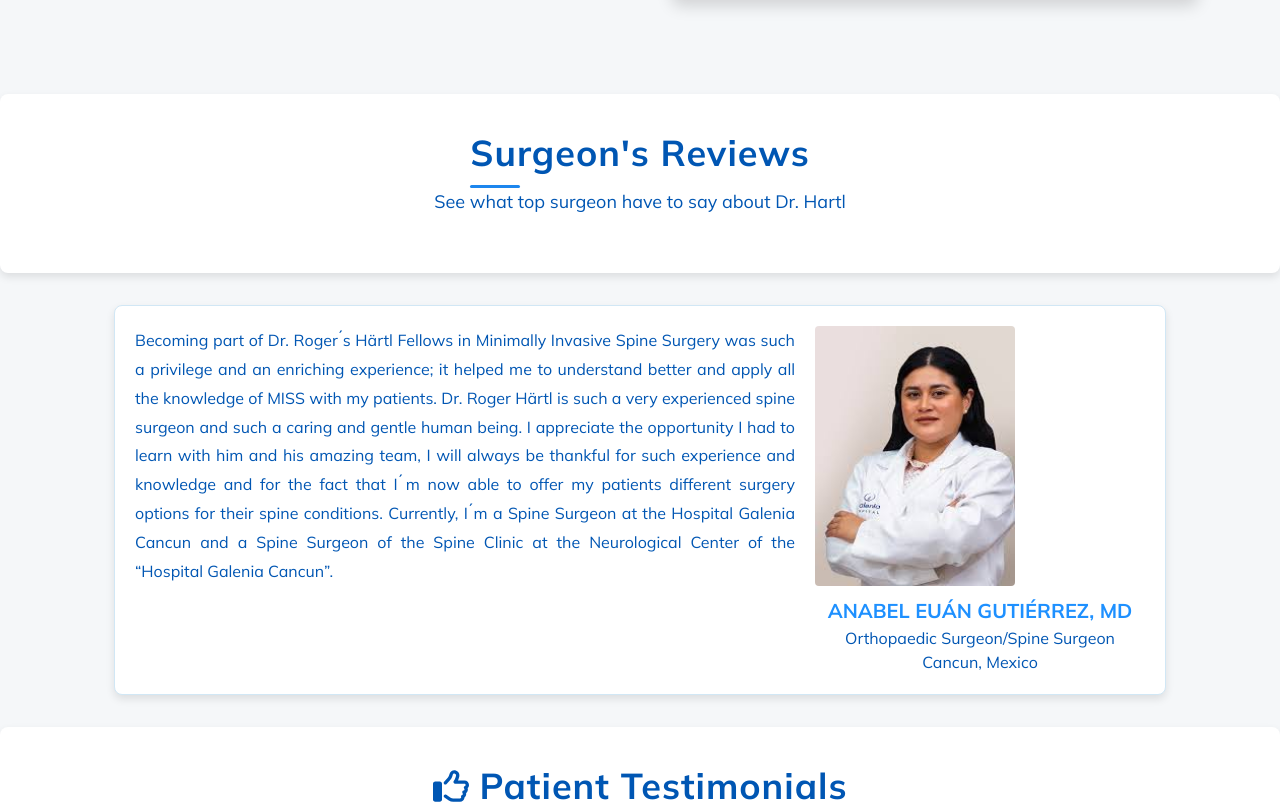
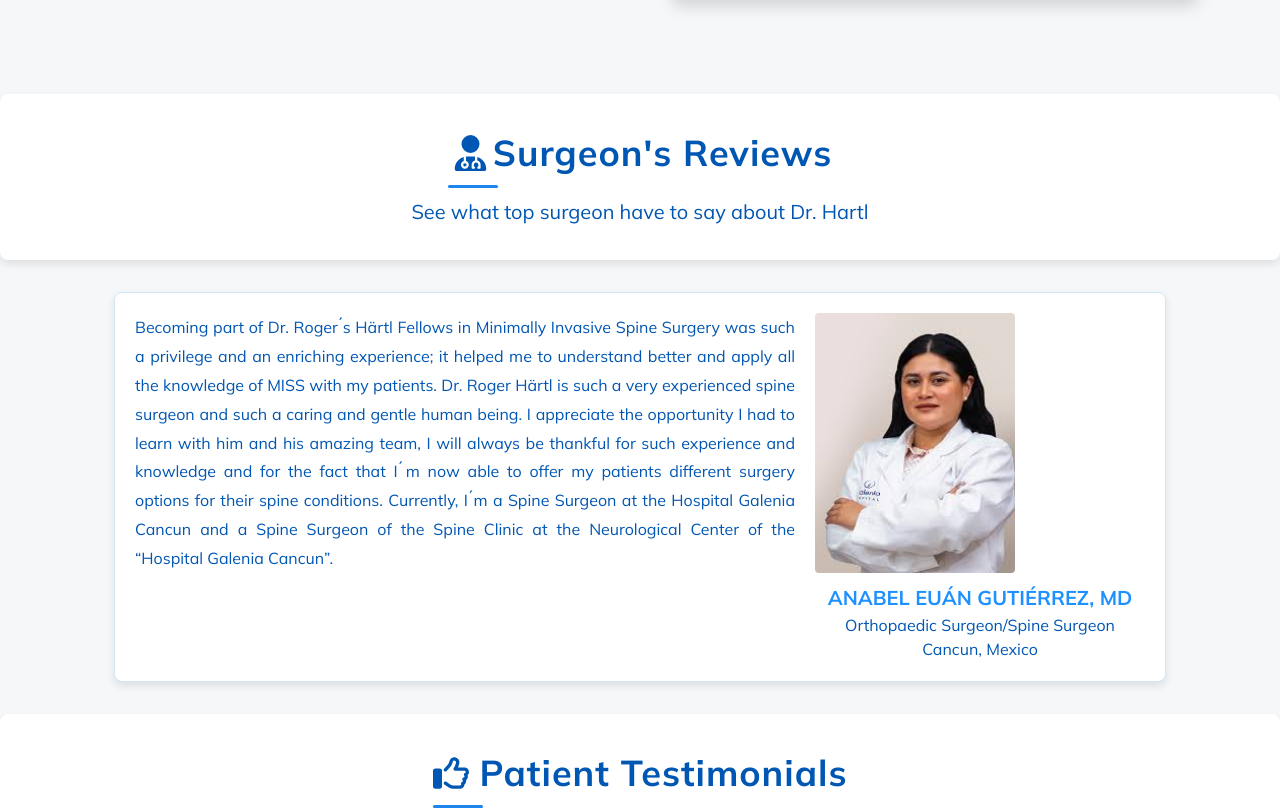
Before and after one commit to Imejuart1/dr_harlt_portfolio, a Next.js app: page / in a window 1280 px wide. Shown: the part 4711-5521 px from the top of the page. Built offline with nearby package versions, Linux system fonts and the light colour scheme.

Commit message:
honors and awards

```diff
--- a/src/app/carousels/Gratitude/Gratitude.tsx
+++ b/src/app/carousels/Gratitude/Gratitude.tsx
@@ -38,7 +38,7 @@ const GratitudeImageCarousel: React.FC = () => {
   useEffect(() => {
     const interval = setInterval(() => {
       handleNext();
-    }, 5000); // Slide every 5 seconds
+    }, 7000); // Slide every 5 seconds
 
     return () => clearInterval(interval); // Clear the interval on component unmount
   }, [currentIndex]);
--- a/src/app/carousels/Testimonials/PatientTestimonial.module.scss
+++ b/src/app/carousels/Testimonials/PatientTestimonial.module.scss
@@ -37,7 +37,8 @@
   overflow: hidden;
   cursor: pointer;
   transition: transform 0.3s ease;
-
+  height: 100%; // Makes sure all cards have the same height
+ // min-height: 350px;
   &:hover {
     transform: translateY(-5px);
   }
--- a/src/app/carousels/Testimonials/Testimonials.module.scss
+++ b/src/app/carousels/Testimonials/Testimonials.module.scss
@@ -8,7 +8,7 @@
   margin-bottom: 40px;
 
   @media (max-width: 768px) {
-    padding: 2rem 1.5rem;
+    padding: 0rem 1.5rem;
   }
 
   .header {
--- a/src/app/carousels/honors-awards/SurgeonReview.tsx
+++ b/src/app/carousels/honors-awards/SurgeonReview.tsx
@@ -1,6 +1,9 @@
 // src/app/carousels/SurgeonReview/SurgeonReview.tsx
 import React from 'react';
 import styles from './SurgeonReview.module.scss';
+import { faThumbsUp } from '@fortawesome/free-regular-svg-icons';
+import { FontAwesomeIcon } from '@fortawesome/react-fontawesome';
+import { faUserDoctor } from '@fortawesome/free-solid-svg-icons';
 
 interface SurgeonReviewProps {
   image: string;
@@ -27,7 +30,10 @@ const SurgeonReview: React.FC = () => {
   return (
     <section className={styles.vitalsSection}>
     <div className={styles.contentSS}>
-    <h2 className={styles.sectionTitle}>Surgeon's Reviews</h2>
+    <h2 className={styles.sectionTitle}>
+    <FontAwesomeIcon icon={faUserDoctor} className={styles.icon} fixedWidth/>
+      Surgeon's Reviews
+      </h2>
     <p>See what top surgeon have to say about Dr. Hartl</p>
   </div>
     <div className={styles.container}>
--- a/src/app/carousels/honors-awards/VitalsReview.tsx
+++ b/src/app/carousels/honors-awards/VitalsReview.tsx
@@ -4,6 +4,9 @@ import React, { useState, useEffect } from 'react';
 import { FaStar, FaChevronDown, FaChevronUp } from 'react-icons/fa';
 import styles from './Vitals.module.scss';
 import Link from 'next/link';
+import { faBuyNLarge } from '@fortawesome/free-brands-svg-icons';
+import { FontAwesomeIcon } from '@fortawesome/react-fontawesome';
+import { faUserDoctor } from '@fortawesome/free-solid-svg-icons';
 
 interface Slide {
   text: string;
@@ -198,7 +201,10 @@ const VitalsReview: React.FC = () => {
   return (
     <section className={styles.vitalsSection}>
       <div className={styles.contentSS}>
-        <h2 className={styles.sectionTitle}>Patient Reviews</h2>
+        <h2 className={styles.sectionTitle}>
+        <FontAwesomeIcon icon={faUserDoctor} className={styles.icon} fixedWidth/>
+          Patient Reviews
+          </h2>
       </div>
       <div className={styles.content}>
         {/* Healthgrades Reviews */}
--- a/src/styles/colors.scss
+++ b/src/styles/colors.scss
@@ -100,9 +100,9 @@ $font-weight-bold: 700;
     }
 
     p {
-      font-size: $font-size-big;
+      font-size: $font-size-biggest;
       line-height: 1.6;
-      margin-bottom: 1.5rem;
+      margin-top: 0.5rem;
       color: $dark-blue;
       text-align: center;
   }
```
